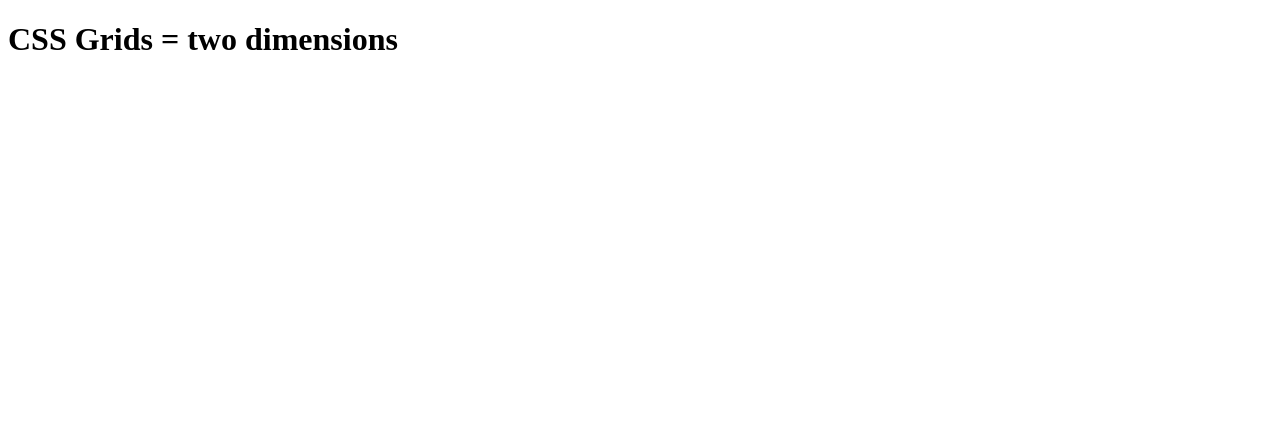
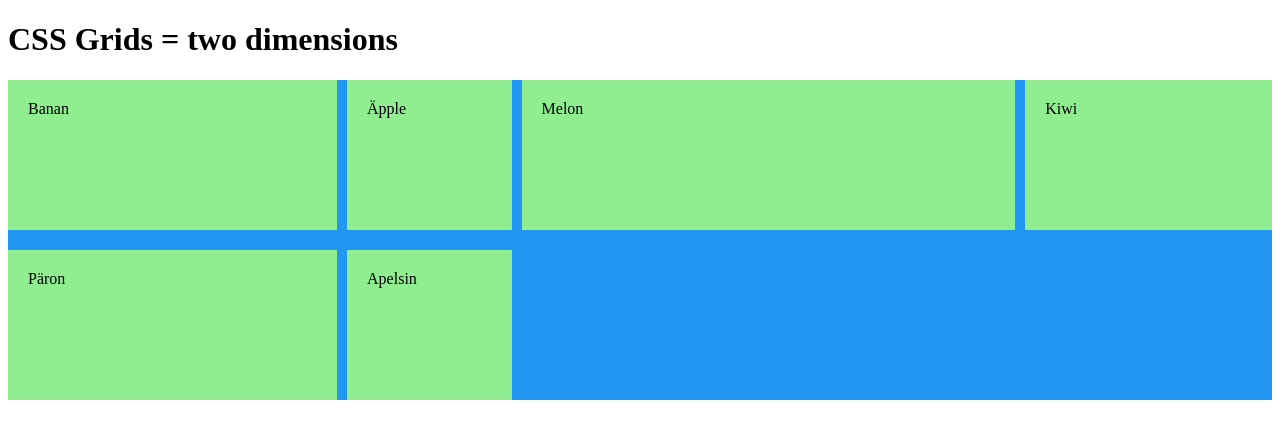
Before and after one commit to bjorkmanemelie/css-grid-new, a plain HTML site: page index.html in a window 1280 px wide. Drawn offline with Linux system fonts and the light colour scheme.

Commit message:
adding new css grid styles

```diff
--- a/index.html
+++ b/index.html
@@ -13,7 +13,14 @@
         <h1>CSS Grids = two dimensions</h1>
     </header>
 
-
+    <div class="grid-container">
+        <div class="grid-item grid-item1">Banan</div>
+        <div class="grid-item grid-item2">Äpple</div>
+        <div class="grid-item grid-item3">Melon</div>
+        <div class="grid-item grid-item4">Kiwi</div>
+        <div class="grid-item grid-item5">Päron</div>
+        <div class="grid-item grid-item6">Apelsin</div>
+    </div>
 
 </body>
 
--- a/style.css
+++ b/style.css
@@ -0,0 +1,23 @@
+.grid-container {
+  display: grid;
+  background-color: #2196f3;
+  grid-template-columns: 2fr 1fr 3fr 1.5fr; /* Define column sizes */ /*works the same as flex-grow*/
+  /* grid-template-columns: repeat (4, 1fr); Define 4 equal columns */
+  /* grid-auto-rows: 150px; /* Define default row size */
+  /* grid-template-rows: 200px 100px; Define row sizes */
+
+  /* grid-auto-rows: auto; Rows adjust to content size */
+  grid-auto-rows: minmax(
+    150px,
+    auto
+  ); /* Minimum row size of 150px, but can grow with content */
+  /* grid-row-gap: 20px; /* Space between rows */
+  /* grid-column-gap: 10px; Space between columns  */
+  gap: 20px 10px; /* Shorthand for row and column gaps */
+
+}
+
+.grid-item {
+    background-color: lightgreen;
+    padding: 20px;
+}
```
